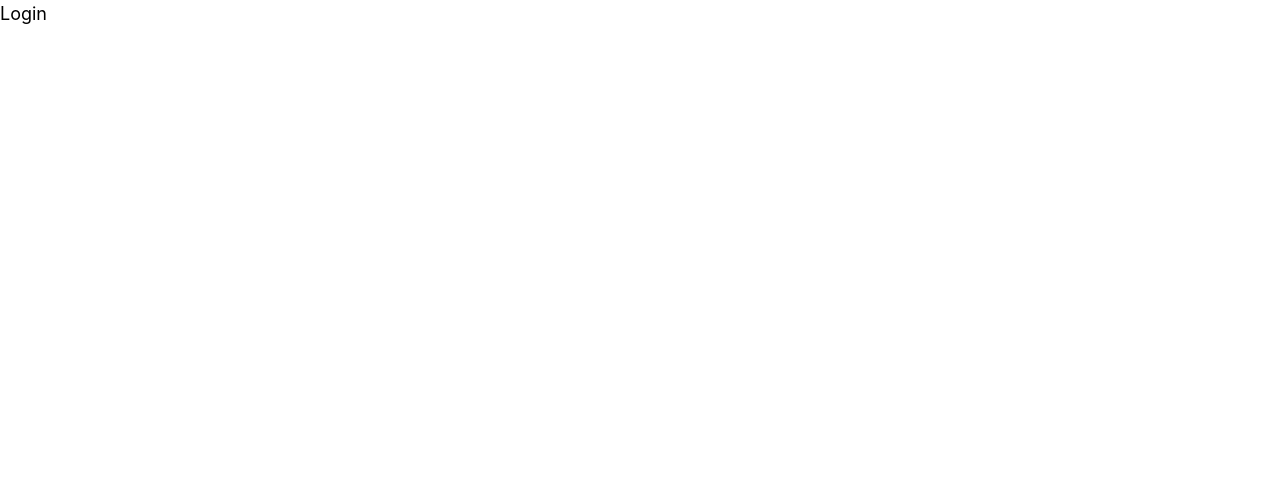
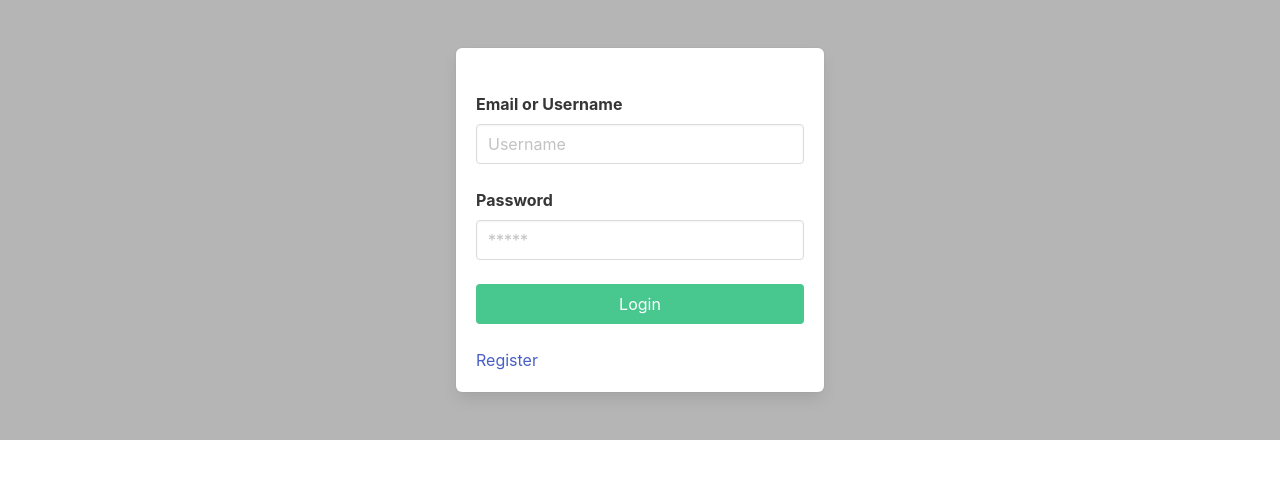
Before and after one commit to fazrithe/pkk-frontend, a Next.js app: page /auth/login in a window 1280 px wide. Shown: the top 478 px of the page. Built offline with nearby package versions, Linux system fonts and the light colour scheme.

Commit message:
Form login
Form login

```diff
--- a/pages/auth/login.js
+++ b/pages/auth/login.js
@@ -1,3 +1,36 @@
+import "bulma/css/bulma.css";
+
 export default function Login(){
-    return "Login";
+    return (
+        <section className="hero has-background-grey-light is fullheight is-fullwidth">
+            <div className="hero-body">
+                <div className="container">
+                    <div className="columns is-centered">
+                        <div className="column is-4-desktop">
+                            <form className="box">
+                                <div className="field mt-5">
+                                    <label className="label">Email or Username</label>
+                                    <div className="controls">
+                                        <input type="text" className="input" placeholder="Username"></input>
+                                    </div>
+                                </div>
+                                <div className="field mt-5">
+                                    <label className="label">Password</label>
+                                    <div className="controls">
+                                        <input type="password" className="input" placeholder="*****"></input>
+                                    </div>
+                                </div>
+                                <div className="field mt-5">
+                                    <button className="button is-success is-fullwidth">Login</button>
+                                </div>
+                                <div className="field mt-5">
+                                    <a href="/auth/register">Register</a>
+                                </div>
+                            </form>
+                        </div>
+                    </div>
+                </div>
+            </div>
+        </section>
+    )
 }
```
